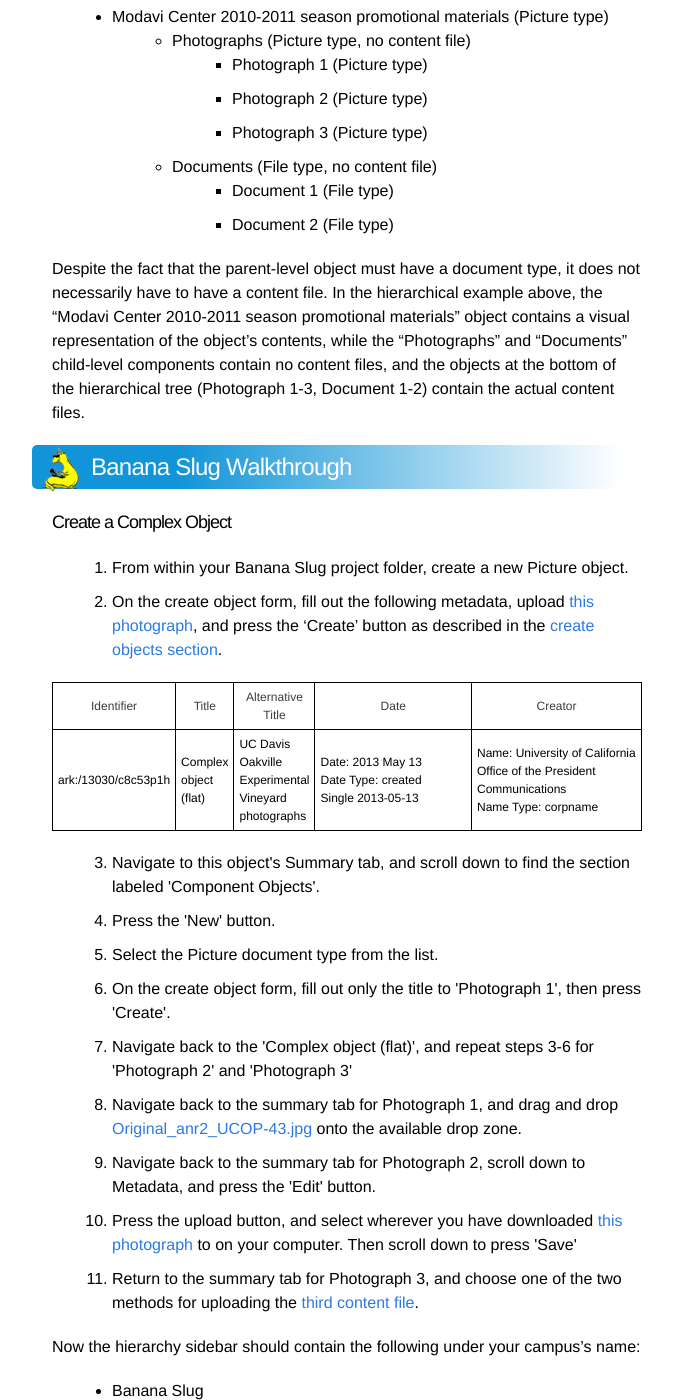
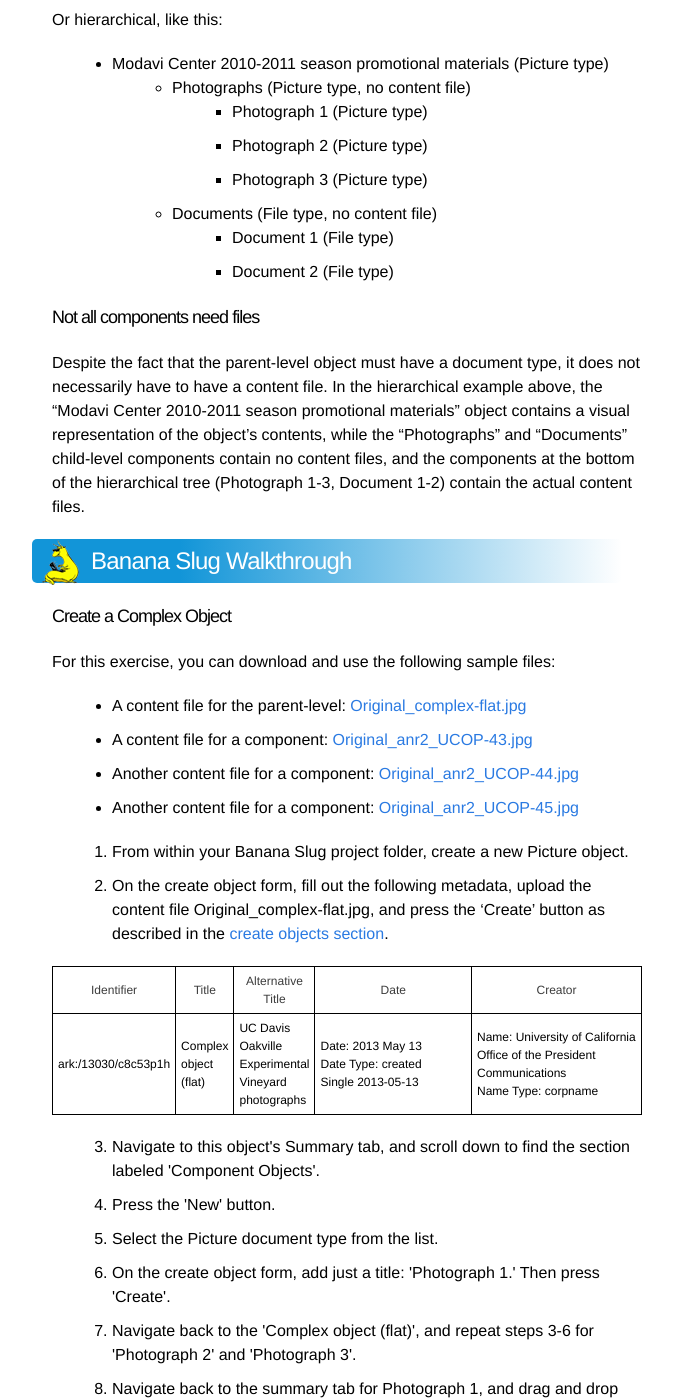
Before and after one commit to ucldc/ucldc-docs, a Jekyll site: the page built from docs/dams/complex-objects.md, in a window 1280 px wide and 1400 px high, scrolled down 449 px. Shown: the whole window, without its empty margins (188-861 px from the left). Built offline with Jekyll 4.4.1, drawn with Linux system fonts in a browser that asks for light colours; nearby versions of some CDN libraries; some of the changed text lies outside the part shown.

Commit message:
Update complex-objects.md
Sherri's edits to adding complex objects. I did NOT create an info-box for the derivative issue (sometimes it's not there yet right away on the summary tab when you add the content file). We can revisit that another time.

```diff
--- a/docs/dams/complex-objects.md
+++ b/docs/dams/complex-objects.md
@@ -6,14 +6,15 @@
 permalink: /complex-objects/
 ---
 
-Any of the document types (Picture, File, Audio, Video) can contain any number of component objects of any document type. This structure can be flat:
+#### Complex objects in the DAMS
+Any of the document types (Picture, File, Audio, Video) can contain any number of component objects of any document type. This structure can be flat, like this:
 
 - UC Davis Oakville Experimental Vineyard photographs (Picture type)
   - Photograph 1 (Picture type)
   - Photograph 2 (Picture type)
   - Photograph 3 (Picture type)
 
-Or hierarchical:
+Or hierarchical, like this:
 
 - Modavi Center 2010-2011 season promotional materials (Picture type)
   - Photographs (Picture type, no content file)
@@ -24,14 +25,20 @@
     - Document 1 (File type)
     - Document 2 (File type)
 
-Despite the fact that the parent-level object must have a document type, it does not necessarily have to have a content file. In the hierarchical example above, the "Modavi Center 2010-2011 season promotional materials" object contains a visual representation of the object's contents, while the "Photographs" and "Documents" child-level components contain no content files, and the objects at the bottom of the hierarchical tree (Photograph 1-3, Document 1-2) contain the actual content files.
+#### Not all components need files
+Despite the fact that the parent-level object must have a document type, it does not necessarily have to have a content file. In the hierarchical example above, the "Modavi Center 2010-2011 season promotional materials" object contains a visual representation of the object's contents, while the "Photographs" and "Documents" child-level components contain no content files, and the components at the bottom of the hierarchical tree (Photograph 1-3, Document 1-2) contain the actual content files.
 
 <div class="walkthrough">Banana Slug Walkthrough</div>
 
 #### Create a Complex Object
+For this exercise, you can download and use the following sample files:
+- A content file for the parent-level: <a href="{{ site.url }}{{ site.baseurl }}/images/Original_complex-flat.jpg" download>Original_complex-flat.jpg</a>
+- A content file for a component: <a href="{{ site.url }}{{ site.baseurl }}/images/Original_anr2_UCOP-43.jpg" download>Original_anr2_UCOP-43.jpg</a>
+- Another content file for a component: <a href="{{ site.url }}{{ site.baseurl }}/images/Original_anr2_UCOP-44.jpg" download>Original_anr2_UCOP-44.jpg</a>
+- Another content file for a component: <a href="{{ site.url }}{{ site.baseurl }}/images/Original_anr2_UCOP-45.jpg" download>Original_anr2_UCOP-45.jpg</a>
 
 1. From within your Banana Slug project folder, create a new Picture object.
-2. On the create object form, fill out the following metadata, upload <a href="{{ site.url }}{{ site.baseurl }}/images/Original_complex-flat.jpg" download>this photograph</a>, and press the 'Create' button as described in the [create objects section]({{ site.url }}{{ site.baseurl }}/docs/dams/create-objects/).
+2. On the create object form, fill out the following metadata, upload the content file Original_complex-flat.jpg, and press the 'Create' button as described in the [create objects section]({{ site.url }}{{ site.baseurl }}/docs/dams/create-objects/).
 
 <table>
   <thead>
@@ -61,12 +68,12 @@
   <li>Navigate to this object's Summary tab, and scroll down to find the section labeled 'Component Objects'.</li>
   <li>Press the 'New' button.</li>
   <li>Select the Picture document type from the list.</li>
-  <li>On the create object form, fill out only the title to 'Photograph 1', then press 'Create'.</li>
-  <li>Navigate back to the 'Complex object (flat)', and repeat steps 3-6 for 'Photograph 2' and 'Photograph 3'</li>
-  <li>Navigate back to the summary tab for Photograph 1, and drag and drop <a href="{{ site.url }}{{ site.baseurl }}/images/Original_anr2_UCOP-43.jpg" download>Original_anr2_UCOP-43.jpg</a> onto the available drop zone.</li>
+  <li>On the create object form, add just a title: 'Photograph 1.' Then press 'Create'.</li>
+  <li>Navigate back to the 'Complex object (flat)', and repeat steps 3-6 for 'Photograph 2' and 'Photograph 3'.</li>
+  <li>Navigate back to the summary tab for Photograph 1, and drag and drop the first sample component file, Original_anr2_UCOP-43.jpg, onto the available drop zone.</li>
   <li>Navigate back to the summary tab for Photograph 2, scroll down to Metadata, and press the 'Edit' button.</li>
-  <li>Press the upload button, and select wherever you have downloaded <a href="{{ site.url }}{{ site.baseurl }}/images/Original_anr2_UCOP-44.jpg" download>this photograph</a> to on your computer. Then scroll down to press 'Save'</li>
-  <li>Return to the summary tab for Photograph 3, and choose one of the two methods for uploading the <a href="{{ site.url }}{{ site.baseurl }}/images/Original_anr2_UCOP-45.jpg" download>third content file</a>.</li>
+  <li>Press the upload button, and select the second sample component file, Original_anr2_UCOP-44.jpg from the files on your computer. Then scroll down to press 'Save'</li>
+  <li>Return to the summary tab for Photograph 3, and choose one of the two methods described above for uploading the last component file, Original_anr2_UCOP-45.jpg.</li>
 </ol>
 
 Now the hierarchy sidebar should contain the following under your campus's name:
```
